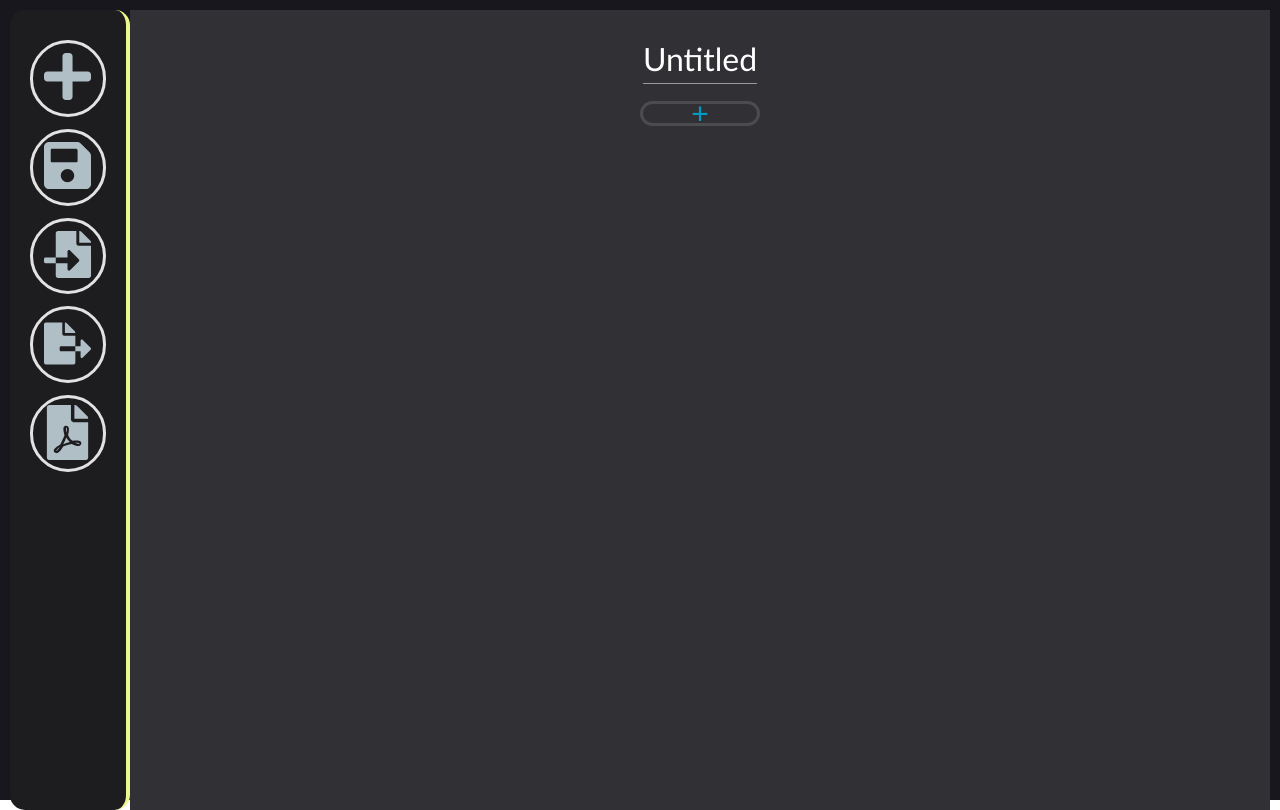
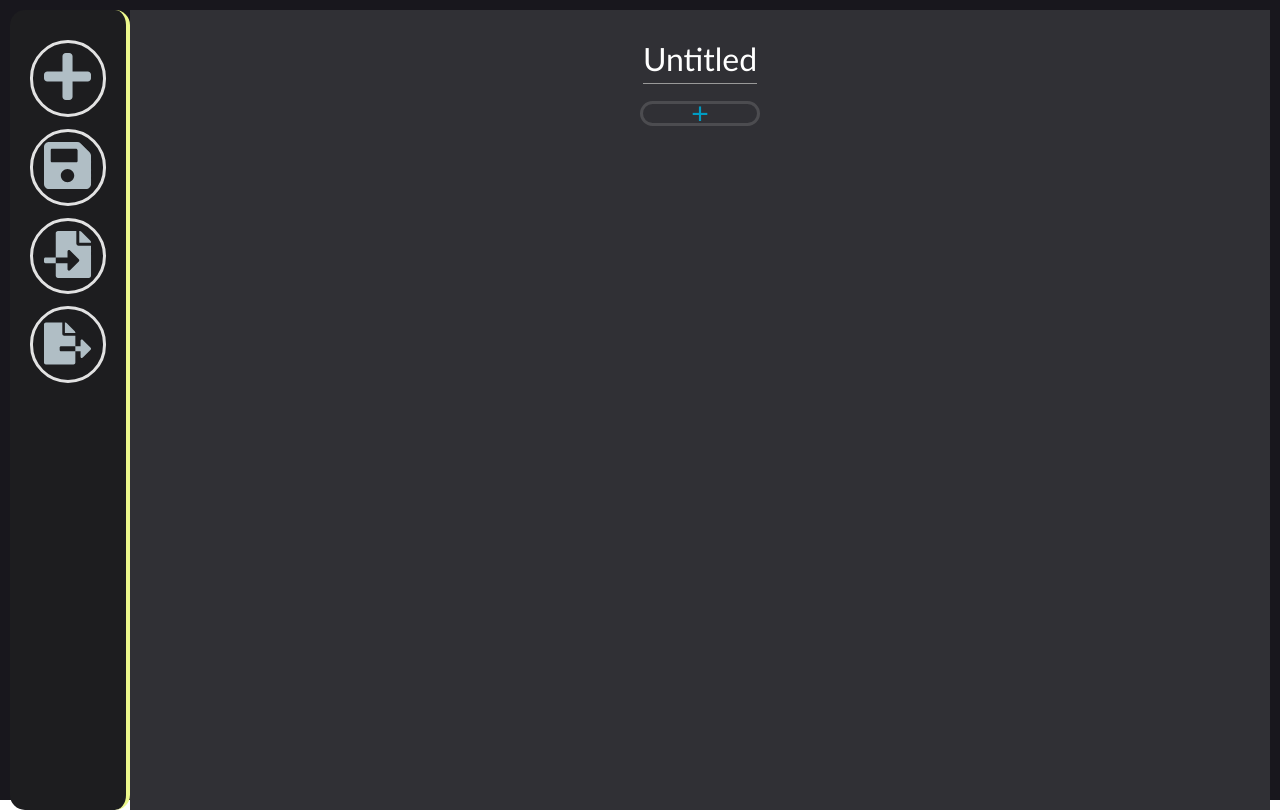
Before and after one commit to Subat-Ahsan/List_Order, a React (Vite) app: page / in a window 1280 px wide. Built offline with nearby package versions, Linux system fonts and the light colour scheme.

Commit message:
Removed pdf functionality

```diff
--- a/package.json
+++ b/package.json
@@ -10,9 +10,6 @@
     "preview": "vite preview"
   },
   "dependencies": {
-    "canvas": "^2.11.2",
-    "html2pdf.js": "^0.10.2",
-    "jspdf": "^2.5.1",
     "node-fetch": "^3.3.2",
     "react": "^18.3.1",
     "react-dom": "^18.3.1",
--- a/src/components/NavBar.jsx
+++ b/src/components/NavBar.jsx
@@ -1,57 +1,12 @@
 import React, {useState, useRef} from 'react'
-import { FaPlus, FaSave, FaFileExport, FaFileImport, FaFilePdf } from 'react-icons/fa';
-import { jsPDF } from "jspdf";
+import { FaPlus, FaSave, FaFileExport, FaFileImport } from 'react-icons/fa';
 
 import NavbarButton from './NavbarButton';
 
-function urlToBase64(url, dimx = 760, dimy = 760) {
-  return new Promise((resolve, reject) => {
-    const img = new Image();
-    img.crossOrigin = 'Anonymous';
-    img.src = url;
 
-    img.onload = () => {
-
-      const canvas = document.createElement('canvas');
-      const ctx = canvas.getContext('2d');
-
-      let initalw = img.width;
-      let initalh = img.height;
-      let aspectRatio = img.width / img.height;
-
-      canvas.width = dimx;
-      canvas.height = dimy;
-
-      let w = 0;
-      let h = 0;
-      let shiftr = 0;
-      let shiftd = 0;
-
-      if (initalw > initalh) {
-        w = dimx;
-        h = dimy / aspectRatio;
-        shiftd = (dimy - h) / 2;
-      } else {
-        h = dimy;
-        w = dimx * aspectRatio;
-        shiftr = (dimx - w) / 2;
-      }
-
-      ctx.drawImage(img, shiftr, shiftd, w, h);
-
-      const base64Image = canvas.toDataURL('image/jpeg');
-      resolve(base64Image);
-    };
-
-    img.onerror = (error) => {
-      reject(error);
-    };
-  });
-}
 
 export default function NavBar({MenuOnCallback, itemList , title}) {
   const [navbarMessage, setNavBarMessage] = useState("")
-  const pdfRef = useRef(null);
 
   function addMenuOn() {
     MenuOnCallback({name: "addItemMenu", data:{}});
@@ -96,55 +51,7 @@ export default function NavBar({MenuOnCallback, itemList , title}) {
     document.body.removeChild(link)
   }
 
-  async function exportToPdf(){
-    const doc = new jsPDF({
-      orientation: "portrait",
-      unit: "in",
-      format: "letter"
-    });
 
-    const backgroundColor = [40, 43, 43];
-    const itemColor = [48, 48, 53]
-
-    let curx = 0;
-    let cury = 0.099;
-    doc.setFillColor(...backgroundColor);
-    doc.rect(0, 0, 8.5, 11, 'F');
-    for (let index = 0; index<itemList.length; index++){
-      if (index % 10 == 0 && index != 0){
-        cury =  0.099;
-        doc.addPage("letter")
-        doc.setFillColor(...backgroundColor);
-        doc.rect(0, 0, 8.5, 11, 'F');
-      }
-      const obj = itemList[index]
-      doc.setFillColor(...itemColor);
-      doc.rect(0.2, cury, 8.1, 1, 'F');
-      const imageUrl = obj.img
-
-      try {
-        const base64Image = await urlToBase64(imageUrl)
-        doc.addImage(base64Image, 'JPEG', 0.2, cury, 1, 1);
-      } catch (error) {
-
-      }
-
-      doc.setTextColor(250, 250, 250)
-      doc.setFontSize(36)
-      doc.text(`${obj.num}.`, 1.3, cury+0.7)
-
-      doc.setTextColor(230, 230, 230)
-      doc.setFontSize(32)
-      doc.text(`${obj.name}`, 3.1, cury+0.5)
-
-      doc.setTextColor(100, 149, 237)
-      doc.setFontSize(24)
-      doc.text(`${obj.subname}`, 3.1, cury+0.9)
-      cury += 1.099;
-    }
-
-    doc.save("list.pdf");
-  }
 
   return (
 
@@ -154,7 +61,6 @@ export default function NavBar({MenuOnCallback, itemList , title}) {
         <NavbarButton  name="import_list" icon={FaFileImport} func={importMenuOn} tooltip='Import from File '></NavbarButton>
         <NavbarButton  name="export_list" icon = {FaFileExport} func = {exportListtoFile}
         tooltip = "Export to file"></NavbarButton>
-        <NavbarButton  name="export_pdf" icon={FaFilePdf} func={exportToPdf} tooltip='Export to pdf'></NavbarButton>
         <p className = "navbarMessage">{navbarMessage}</p>
     </div>
 
```
Also changed, not shown: 2 other files (tests, documents, lock files or other folders).
